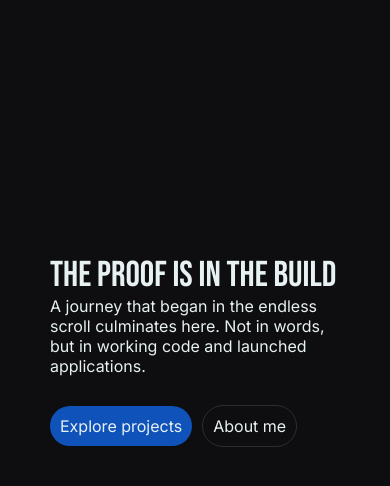
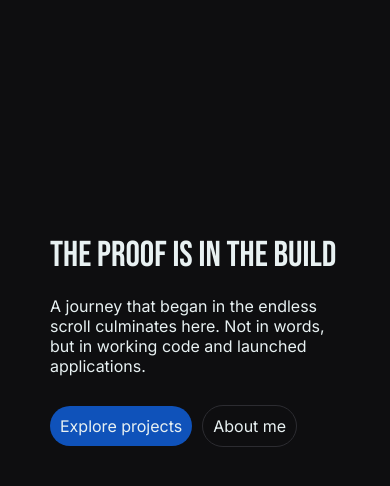
Before and after one commit to coderadi-in/coderadi, a Flask app: page /projects/ in a window 390 px wide. Shown: the part 90-576 px from the top of the page. Run offline with Flask 3, Linux system fonts and the light colour scheme.

Commit message:
Updated some responsiveness in projects page.

```diff
--- a/static/css/pages/projects.css
+++ b/static/css/pages/projects.css
@@ -4,7 +4,7 @@
     padding: 50px;
 }
 
-.hero .h1 {line-height: 0;}
+.hero .h1 {line-height: 40px;}
 .hero .para {max-width: 450px;}
 .hero .list {padding: 20px 0;}
 
--- a/templates/pages/projects.html
+++ b/templates/pages/projects.html
@@ -28,7 +28,7 @@
             <h1 class="h1">The Proof is in the Build</h1>
             <p class="para">A journey that began in the endless scroll culminates here. Not in words, but in working code and launched applications.</p>
 
-            <ul class="list row gap-10">
+            <ul class="list res-row gap-10">
                 <li><a href="#projects" class="link btn fl">Explore projects</a></li>
                 <li><a href="/about/" class="link btn ot">About me</a></li>
             </ul>
```
